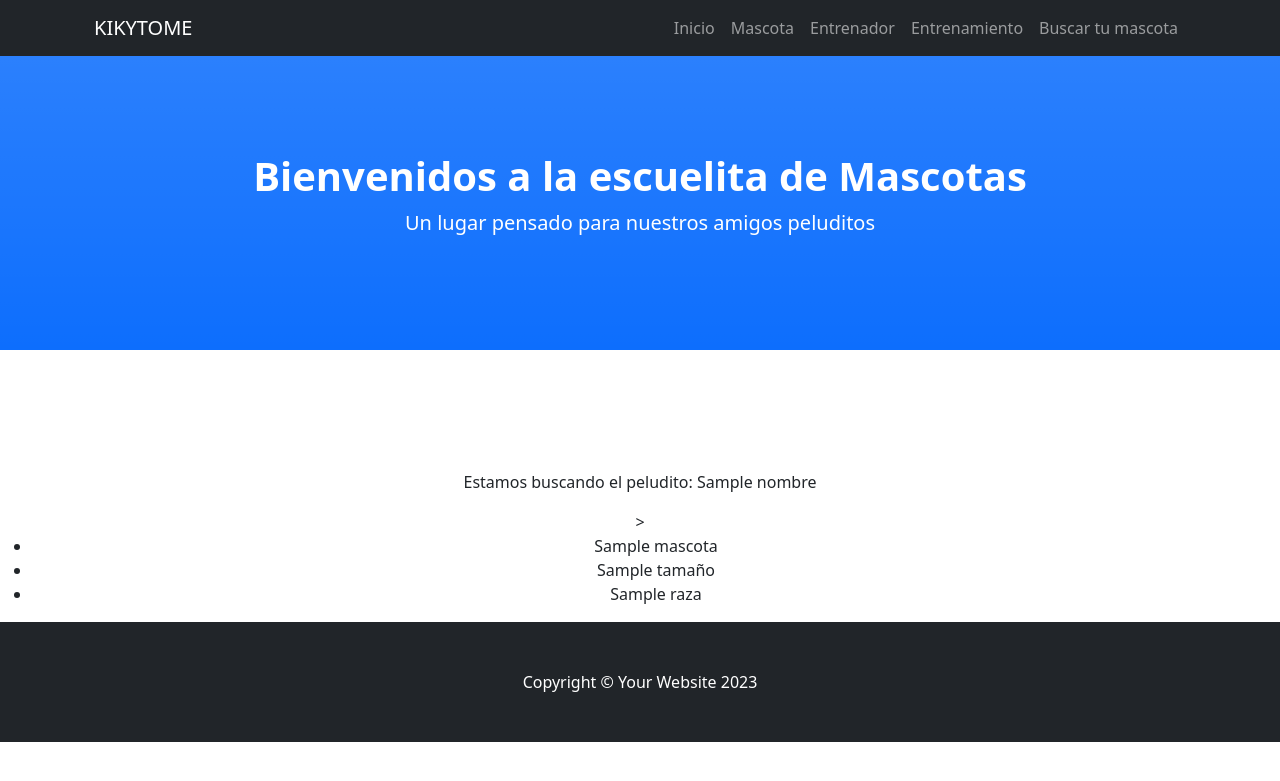
After one commit to eliasescalante/practica_django_web_mascota, a Django app: template MascotaApp/templates/MascotaApp/resultadosBusqueda.html in a window 1280 px wide. The commit adds this page. Shown: the top 781 px of the page. Run offline with Django 3.2, Linux system fonts and the light colour scheme; the template is opened without the code that fills it: most values are stand-ins (such as "Sample title", 1, 10 or a date in 2020); some libraries are stand-ins or nearby versions.

Commit message:
agregue los formularios para agregar datos a la base y ahora agregue el formulario para buscar

```diff
--- a/MascotaApp/templates/MascotaApp/padre.html
+++ b/MascotaApp/templates/MascotaApp/padre.html
@@ -23,6 +23,7 @@
                         <li class="nav-item"><a class="nav-link" href="{% url 'Mascota' %}">Mascota</a></li>
                         <li class="nav-item"><a class="nav-link" href="{% url 'Entrenador' %}">Entrenador</a></li>
                         <li class="nav-item"><a class="nav-link" href="{% url 'Entrenamiento' %}">Entrenamiento</a></li>
+                        <li class="nav-item"><a class="nav-link" href="{% url 'BusquedaMascota' %}">Buscar tu mascota</a></li>
                     </ul>
                 </div>
             </div>
--- /dev/null
+++ b/MascotaApp/templates/MascotaApp/resultadosBusqueda.html
@@ -0,0 +1,27 @@
+{% extends "MascotaApp/padre.html"%}
+{% load static %}
+
+{% block section1 %}
+
+<br>
+<br>
+<br>
+<br>
+<br>
+<center>
+    <p>Estamos buscando el peludito: {{nombre}}</p>>
+
+{% if mascota%}
+
+<ul>
+    {% for mascota in mascotas%}
+        <li>{{mascota.nombre}}</li>
+        <li>{{mascota.tamaño}}</li>
+        <li>{{mascota.raza}}</li>
+    {% endfor %}
+
+</ul>
+</center>
+
+{%endif%}
+{% endblock %}
--- a/MascotaApp/urls.py
+++ b/MascotaApp/urls.py
@@ -6,4 +6,6 @@ urlpatterns = [
     path('mascotaFormulario', views.mascotaFormulario, name = "Mascota"),
     path('entrenadorFormulario', views.entrenadorFormulario, name = "Entrenador"),
     path('entrenamientoFormulario', views.entrenamientoFormulario, name = "Entrenamiento"),
+    path('buscar',views.buscar),
+    path('busquedaMascota',views.busquedaMascota, name="BusquedaMascota"),
 ]
```
Also changed, not shown: MascotaApp/templates/MascotaApp/busquedaMascota.html (added, +22 -0 lines), MascotaApp/views.py (+17 -0 lines), db.sqlite3.
